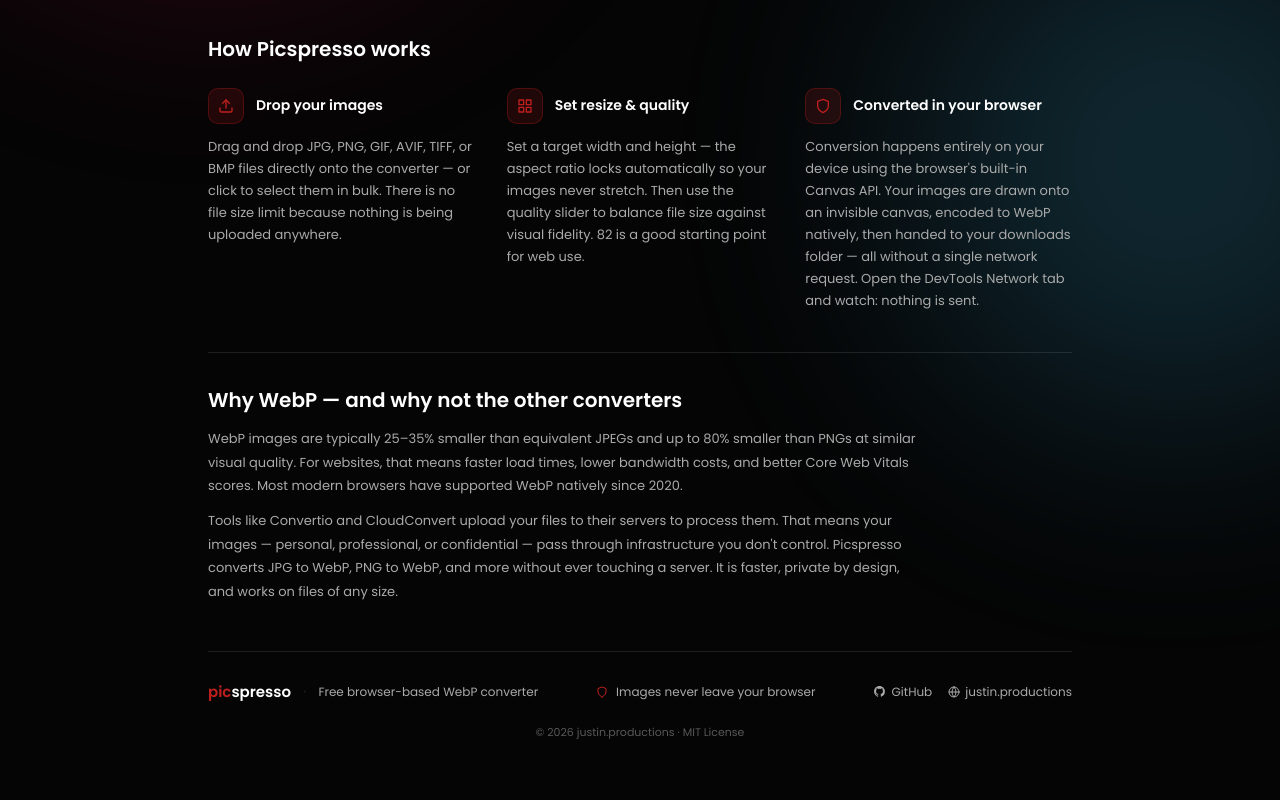
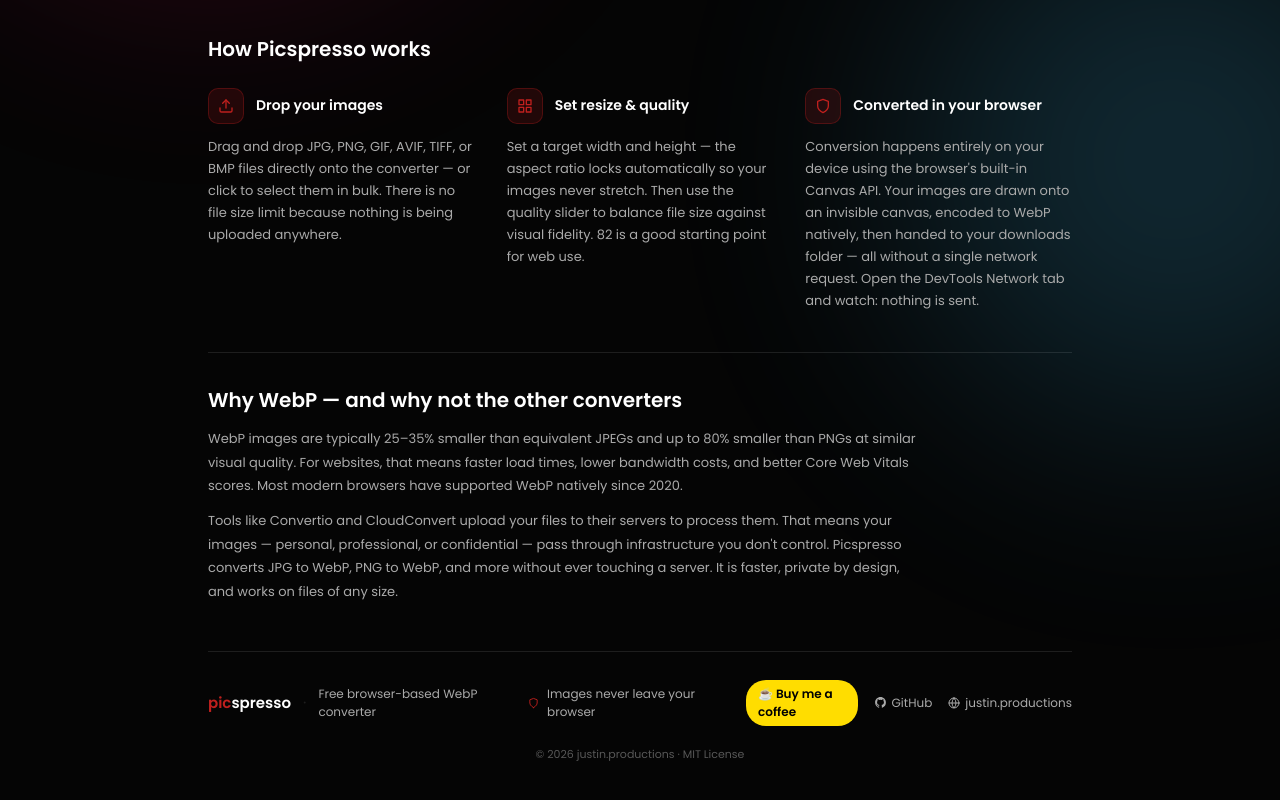
Before and after one commit to justinproductions/picspresso, a Next.js app: page / in a window 1280 px wide. Shown: the part 537-1337 px from the top of the page. Built offline with nearby package versions, Linux system fonts and the light colour scheme.

Commit message:
feat: add Buy Me a Coffee button to footer

```diff
--- a/app/page.tsx
+++ b/app/page.tsx
@@ -453,6 +453,28 @@
           {/* Links */}
           <div className="flex items-center gap-4">
             <a
+              href="https://buymeacoffee.com/justinalentecer"
+              target="_blank"
+              rel="noopener noreferrer"
+              style={{
+                display: "inline-flex",
+                alignItems: "center",
+                gap: 6,
+                background: "#FFDD00",
+                color: "#000",
+                fontSize: 12,
+                fontWeight: 600,
+                textDecoration: "none",
+                borderRadius: 20,
+                padding: "5px 12px",
+                transition: "opacity 0.2s ease",
+              }}
+              onMouseOver={(e) => (e.currentTarget.style.opacity = "0.85")}
+              onMouseOut={(e) => (e.currentTarget.style.opacity = "1")}
+            >
+              ☕ Buy me a coffee
+            </a>
+            <a
               href="https://github.com/justinproductions/picspresso"
               target="_blank"
               rel="noopener noreferrer"
```
